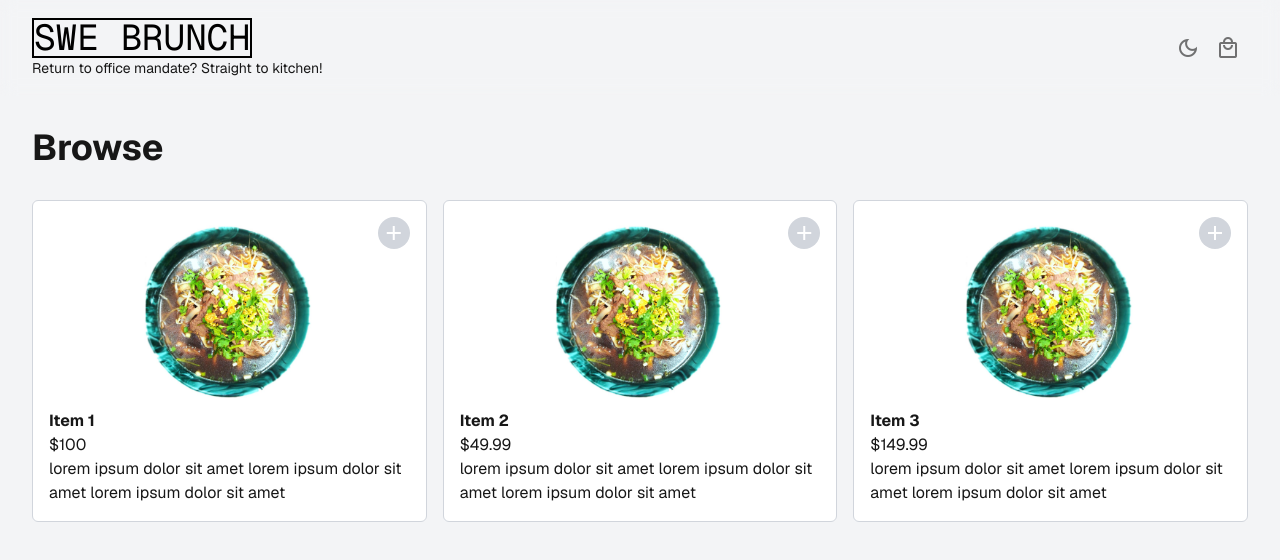
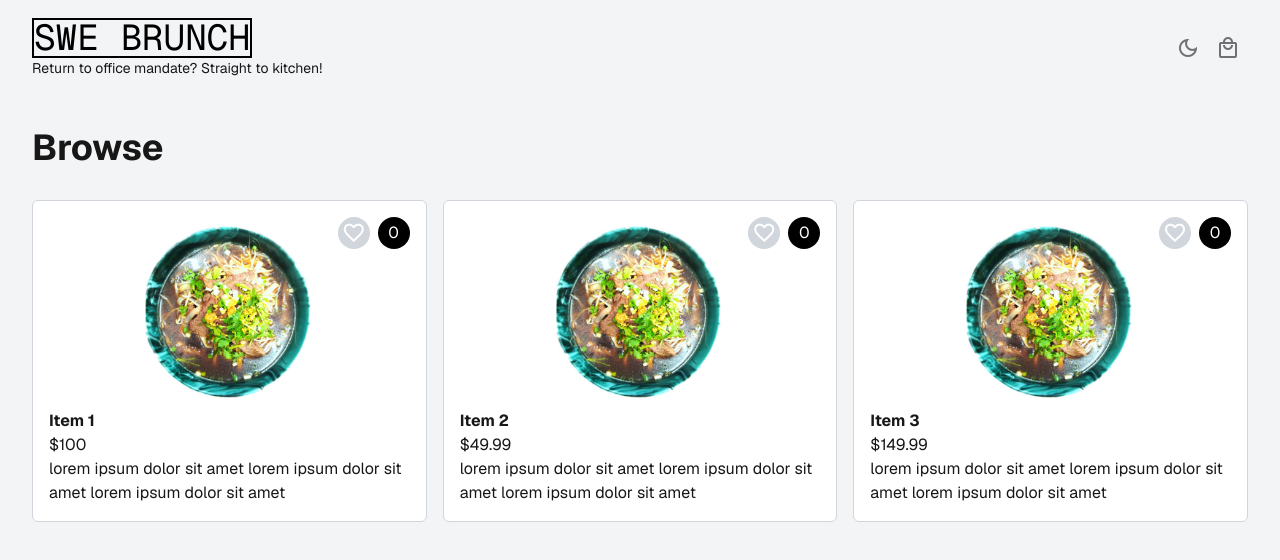
Before and after one commit to midnqp/swe-brunch, a Next.js app: page / in a window 1280 px wide. Shown: the top 560 px of the page. Built offline with nearby package versions, Linux system fonts and the light colour scheme.

Commit message:
feat: add favorite button with the add button appearing on mouse hover

```diff
--- a/app/page.tsx
+++ b/app/page.tsx
@@ -3,8 +3,10 @@ import IconMuis from "@/components/IconMuis"
 import { PageLayout } from "@/components/PageLayout"
 import useCartItems from "@/hooks/useCartItems"
 import { useGlobalState } from "@/stores/useGlobalState"
-import { IconButton } from "@mui/material"
+import { IconButton, useMediaQuery, useTheme } from "@mui/material"
+import clsx from "clsx"
 import Image from "next/image"
+import { useEffect, useState } from "react"
 
 export default function BrowsePage() {
   const food = {
@@ -13,6 +15,7 @@ export default function BrowsePage() {
     price: 100,
     image: "/food.jpg",
     description:
+
       "lorem ipsum dolor sit amet lorem ipsum dolor sit amet lorem ipsum dolor sit amet",
   }
   const items = [
@@ -23,11 +26,16 @@ export default function BrowsePage() {
 
   const cartItems = useCartItems()
   const globalStateCartItemsCount = useGlobalState(
-    (state) => state.cartItemsCount,
+    (s) => s.cartItemsCount
   )
-  const shouldShowViewCartBar = globalStateCartItemsCount > 0
+  const isMobile = useMediaQuery(useTheme().breakpoints.down('md'))
+  const shouldShowViewCartBar = isMobile && globalStateCartItemsCount > 0
   const setCartModalOpen = useGlobalState((state) => state.setCartModalOpen)
   const addToCart = cartItems.add
+
+  useEffect(() => {
+    console.log('BrowsePage :: cartItems changed')
+  }, [cartItems])
 
   return (
     <PageLayout>
@@ -60,22 +68,38 @@ function MobileViewCartBarOffset() {
 }
 
 function Card(props: any) {
-  const item = props.item
-  const onAddClick = () => props.addToCart
+  console.log('Card :: rendering')
+  const item :any = props.item
+  //const [isAdded, setIsAdded] = useState(false)
+  const ci = props.cartItems.list.find((i:any) => i.id === item.id)
+  const isAdded = !!ci
+  const [hover, setHover] = useState(false)
+  const [isFavorited, setFavorited] = useState(false)
+
+  const onAddClick = (id:any) => {
+    props.addToCart(id)
+    //setIsAdded(true)
+  }
+  const onFavoriteClick = (id:any) => {
+    // todo: handle
+    setFavorited(prev => !prev)
+  }
 
   return (
     <div className="rounded-md border border-gray-300 bg-white p-4">
       <div style={{}} className="relative">
         <IconButton
-          onClick={onAddClick}
-          className="absolute! top-0 right-0 z-10 h-8 w-8 rounded-full bg-gray-300!"
+        onMouseEnter={() => setHover(true)}
+        onMouseLeave={() => setHover(false)}
+          onClick={() => onAddClick(item.id)}
+          className={clsx("absolute! top-0 right-0 z-10 h-8 w-8 rounded-full ", !hover? 'bg-black!' : 'bg-gray-300!')}
         >
-          <IconMuis className="text-white!" iconName="add" />
+          {!hover && <span className="text-white! text-base! ">{ci?.quantity || '0'}</span>}
+          {hover && <IconMuis className="text-white!" iconName={"add"} />}
         </IconButton>
-        {/** todo: add the import the font files locally with custom font-name, then do the fill. */}
-        {/*<IconButton className="absolute! bg-gray-300! rounded-full  h-8 w-8 top-0 right-0 mr-10! z-10">
-          <IconMuis className="filled" iconName="favorite" />
-        </IconButton> */}
+        <IconButton onClick={() => onFavoriteClick(item.id)} className="absolute! bg-gray-300! rounded-full  h-8 w-8 top-0 right-0 mr-10! z-10">
+          <IconMuis className={clsx({"text-white! muis-icon-filled": isFavorited, 'text-white!': !isFavorited})} iconName="favorite" />
+        </IconButton>
       </div>
       {/** tip: how to work with next's image compo. */}
       <div className="relative h-48 w-full">
```
